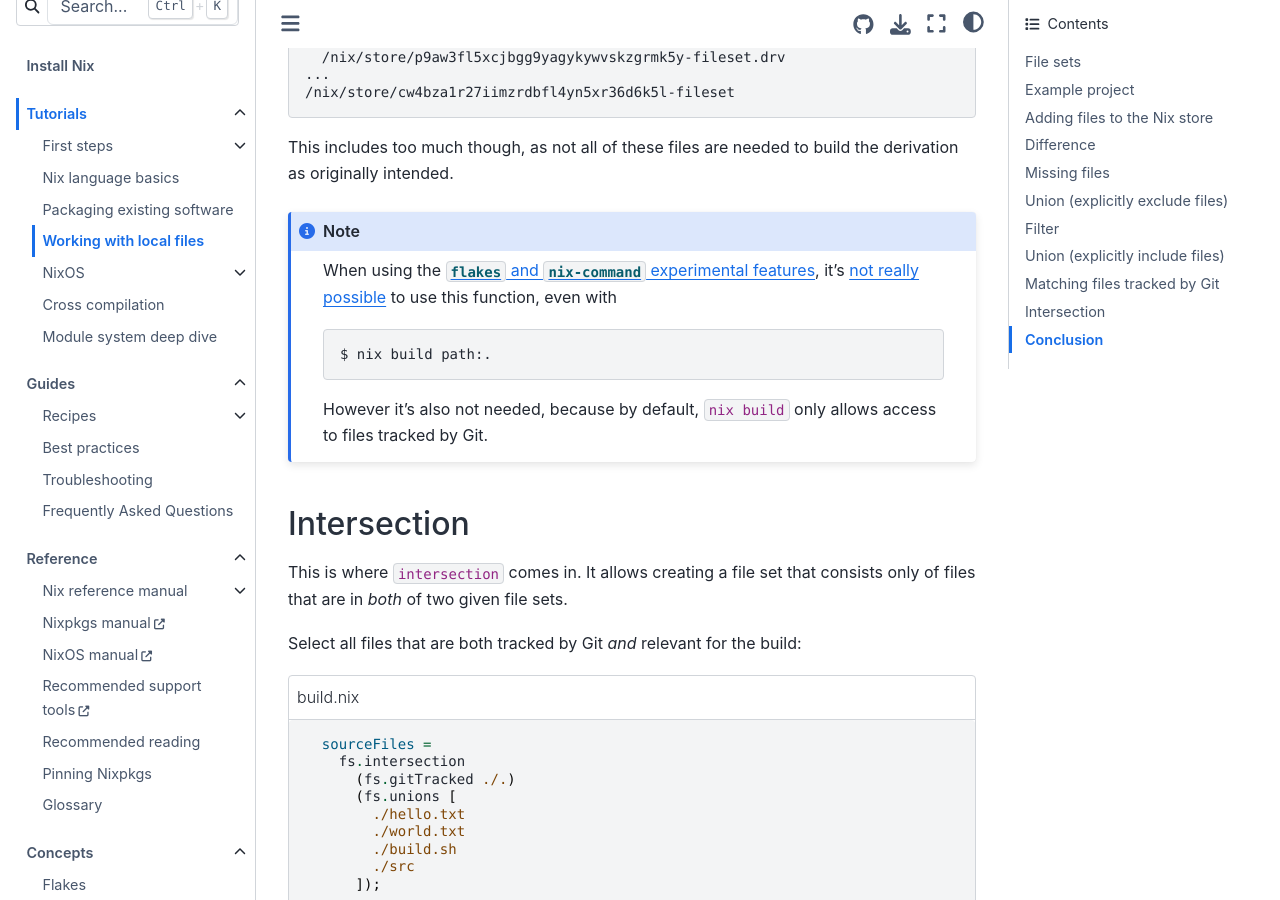
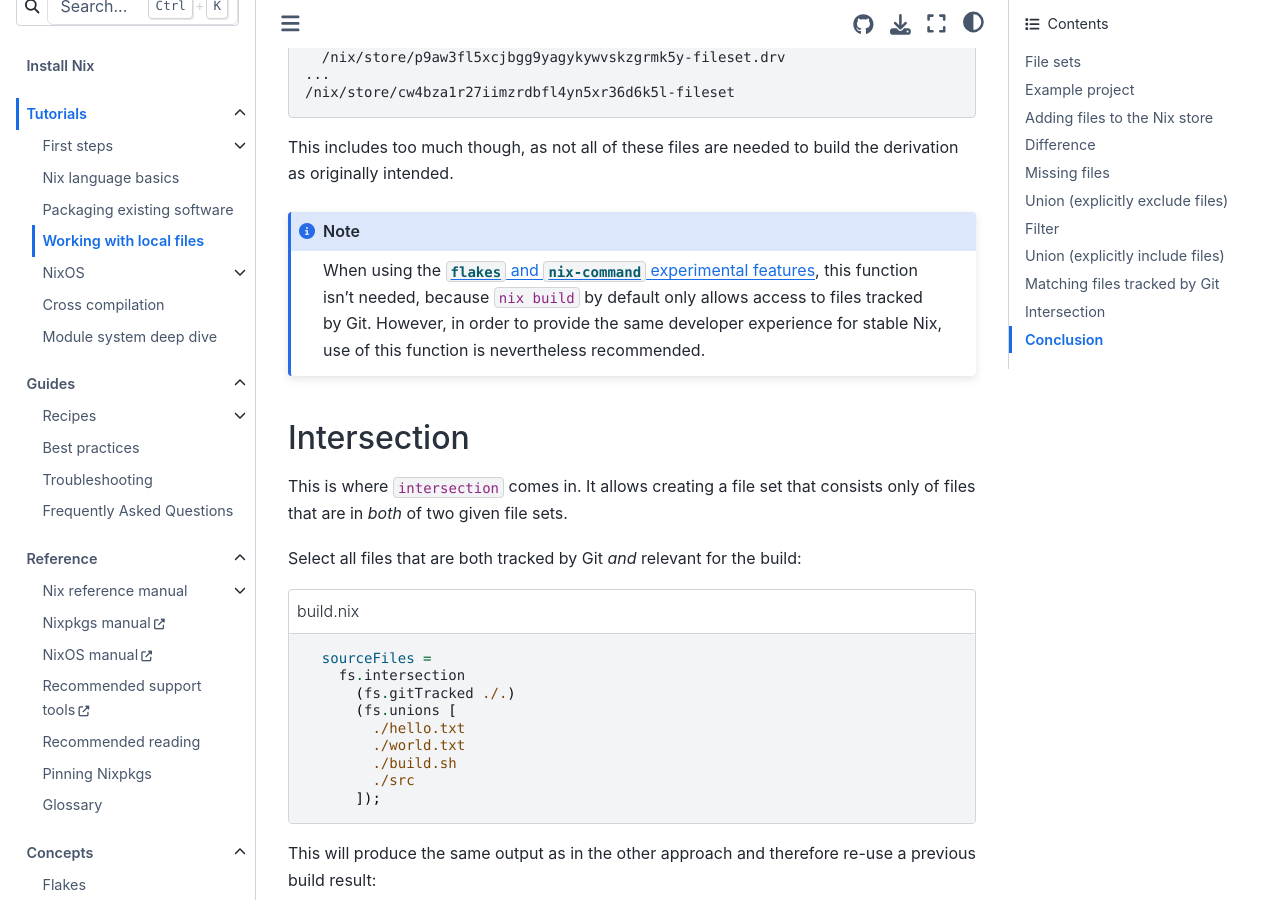
Before and after one commit to NixOS/nix.dev, a Sphinx documentation site: the page built from source/tutorials/file-sets.md, in a window 1280 px wide and 900 px high, scrolled down 11515 px. Built offline with Sphinx 7.4.7 and the Sphinx Book theme 1.1.4, drawn with Linux system fonts in a browser that asks for light colours.

Commit message:
File sets: Update note on `gitTracked`
Now that https://github.com/NixOS/nixpkgs/pull/273893 is merged, the
previous note isn't accurate anymore.

````diff
--- a/source/tutorials/file-sets.md
+++ b/source/tutorials/file-sets.md
@@ -554,14 +554,8 @@ This includes too much though, as not all of these files are needed to build the
 
 :::{note}
 When using the [`flakes` and `nix-command` experimental features](https://nixos.org/manual/nix/stable/command-ref/new-cli/nix3-flake),
-it's [not really possible](https://github.com/NixOS/nix/issues/9292) to use this function, even with
-
-
-```shell-session
-$ nix build path:.
-```
-
-However it's also not needed, because by default, `nix build` only allows access to files tracked by Git.
+this function isn't needed, because `nix build` by default only allows access to files tracked by Git.
+However, in order to provide the same developer experience for stable Nix, use of this function is nevertheless recommended.
 :::
 
 ## Intersection
````
